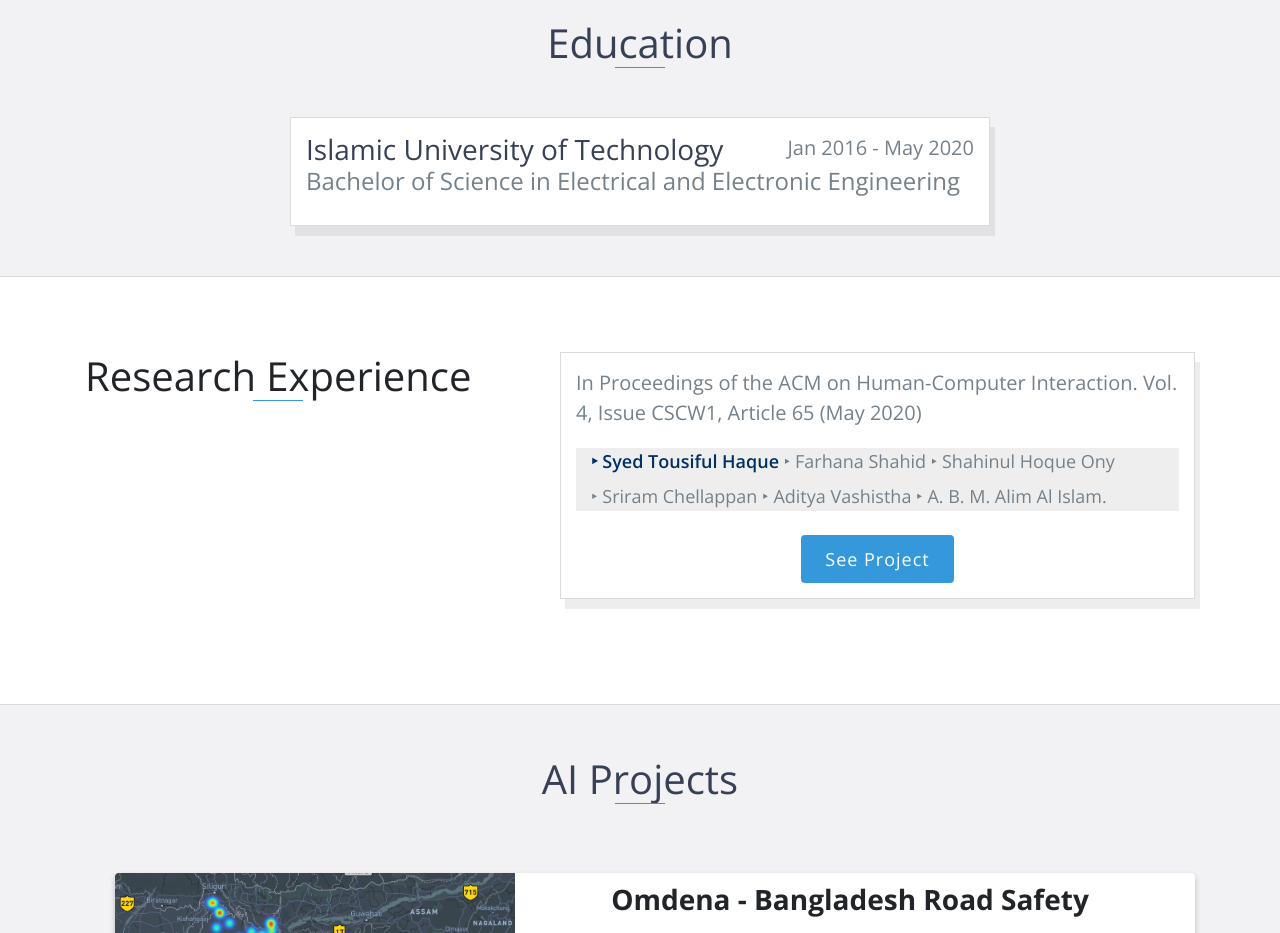
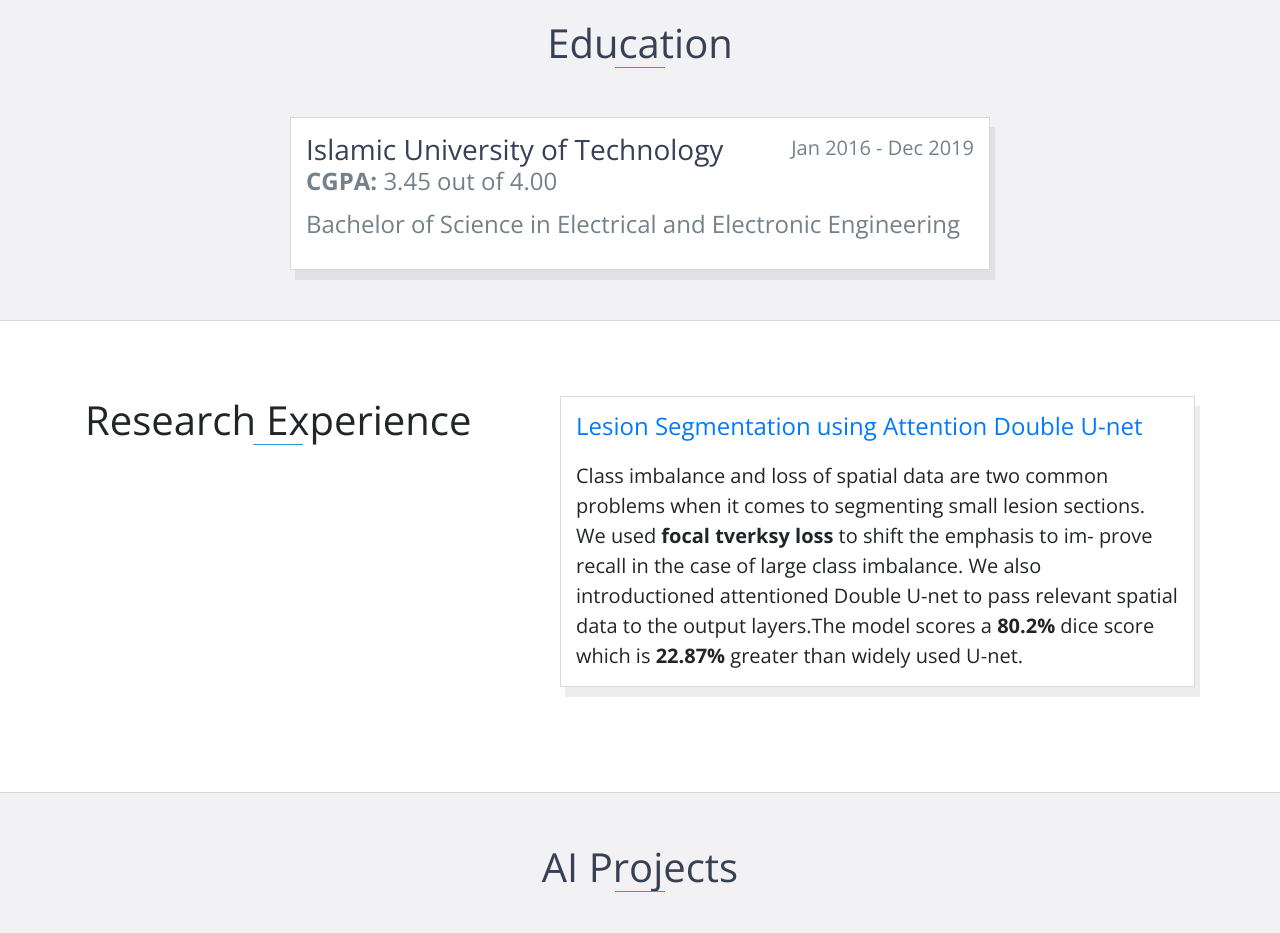
Before and after one commit to tousifulhaque/tousifulhaque.github.io, a website: page index.html in a window 1280 px wide. Shown: the part 1060-1993 px from the top of the page. Drawn offline with nearby package versions, Linux system fonts and the light colour scheme.

Commit message:
Add: Cv and Researcg Description

```diff
--- a/index.html
+++ b/index.html
@@ -176,7 +176,7 @@
                 </ul>
             </div> -->
         <a
-          href="CV_Takrim_Rahman_Albi.pdf"
+          href="Syed Tousiful Haque(CV).pdf"
           target="_blank"
           class="btn-rounded-white"
           style="margin-top: 30px"
@@ -222,7 +222,8 @@
         "
       >
         <h3>Islamic University of Technology</h3>
-        <span class="education-date">Jan 2016 - May 2020</span>
+        <span class="education-date">Jan 2016 - Dec 2019</span>
+        <h4><b>CGPA:</b> 3.45 out of 4.00</h4>
         <h4>Bachelor of Science in Electrical and Electronic Engineering</h4>
         <p>
           <!-- TODO -->
@@ -246,40 +247,22 @@
               class="education-block"
               style="box-shadow: 5px 10px rgba(25, 25, 25, 0.08)"
             >
-              <span style="float: left" style="margin-bottom: 20px"
-                >In Proceedings of the ACM on Human-Computer Interaction. Vol.
-                4, Issue CSCW1, Article 65 (May 2020)</span
+              <a
+                href="https://colab.research.google.com/drive/17OyuBH0q74N0HS6UGp8dFnBuizHHQxMj?authuser=1#scrollTo=UiKYYv0VXcss"
+                target="_blank"
               >
-              <div
-                id="div_top_hypers"
-                style="display: inline-block; margin-top: 20px"
-              >
-                <ul id="ul_top_hypers" style="display: inline-block">
-                  <li style="display: inline-block">
-                    <label style="color: #003063; font-weight: 600">
-                      &#8227; Syed Tousiful Haque
-                    </label>
-                  </li>
-                  <li style="display: inline-block">&#8227; Farhana Shahid</li>
-                  <li style="display: inline-block">
-                    &#8227; Shahinul Hoque Ony
-                  </li>
-                  <li style="display: inline-block">
-                    &#8227; Sriram Chellappan
-                  </li>
-                  <li style="display: inline-block">
-                    &#8227; Aditya Vashistha
-                  </li>
-                  <li style="display: inline-block">
-                    &#8227; A. B. M. Alim Al Islam.
-                  </li>
-                </ul>
-              </div>
-
-              <div class="text-center mt-4">
-                <a href="all_ai_projects.html" target="_blank">
-                  <button class="btn-custom p-lg-4">See Project</button>
-                </a>
+                <h4 style="color: #007bff">
+                  Lesion Segmentation using Attention Double U-net
+                </h4>
+              </a>
+              <div style="margin-bottom: 20px"></div>
+                Class imbalance and loss of spatial data are two common problems
+                when it comes to segmenting small lesion sections. We used
+                <b>focal tverksy loss</b> to shift the emphasis to im- prove
+                recall in the case of large class imbalance. We also
+                introductioned attentioned Double U-net to pass relevant spatial
+                data to the output layers.The model scores a <b>80.2%</b> dice
+                score which is <b>22.87% </b> greater than widely used U-net.
               </div>
             </div>
           </div>
@@ -377,7 +360,7 @@
                   <!-- TODO -->
                 </p>
                 <a
-                  href="https://nbviewer.org/github/tousifulhaque/Bengali_Number_Classification/blob/main/Bengali_Number_Classification.ipynb"
+                  href="https://h0oni.github.io/bangla-digit-react-app/"
                   target="_blank"
                   >View Project</a
                 >
```
Also changed, not shown: all_ai_projects.html (+13 -30 lines), 2 other files.
